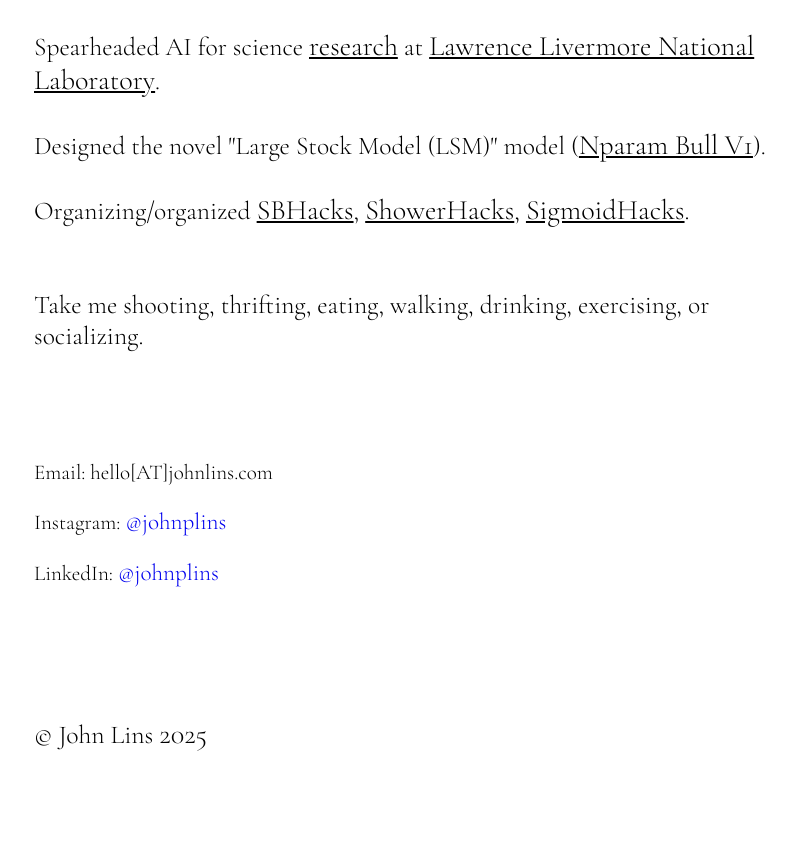
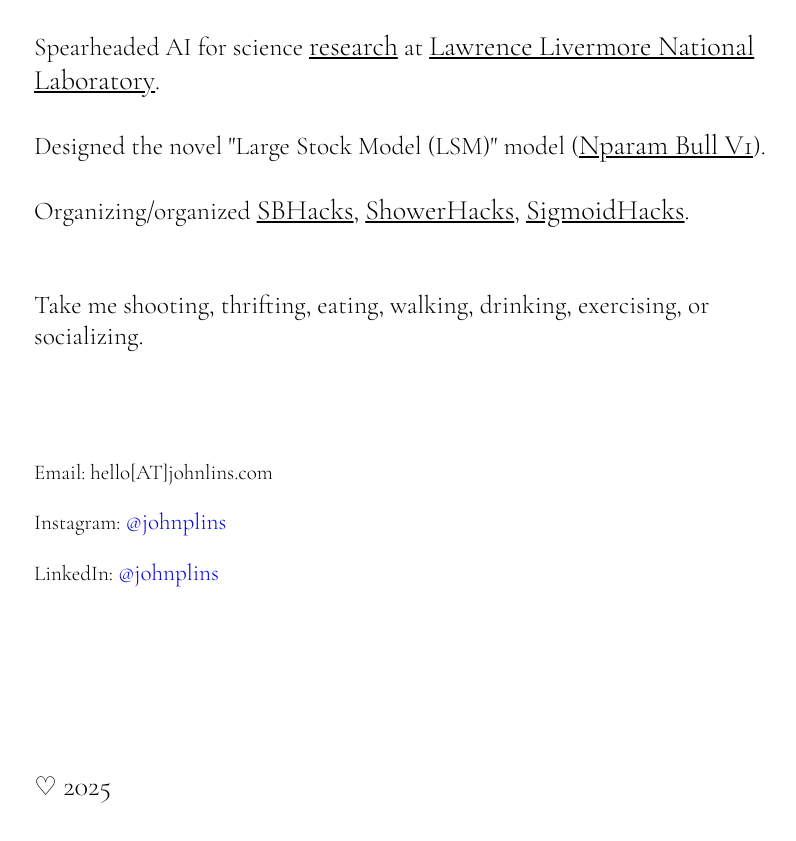
Before and after one commit to JohnLins/JohnLins.com, a plain HTML site: page index.html in a window 1280 px wide. Shown: the part 261-1102 px from the top of the page, without its empty margins (222-1018 px from the left). Drawn offline with nearby package versions, Linux system fonts and the light colour scheme.

Commit message:
Update index.html

```diff
--- a/index.html
+++ b/index.html
@@ -137,9 +137,9 @@
         </div>
     <br/>
 
-<br/><br/><br/><br/>
+<br/><br/><br/><br/><br/><br/>
  <footer>
-            <p>© John Lins <span id="year"></span>
+            <p>♡ <span id="year"></span>
                 <footer>
 
 
```
